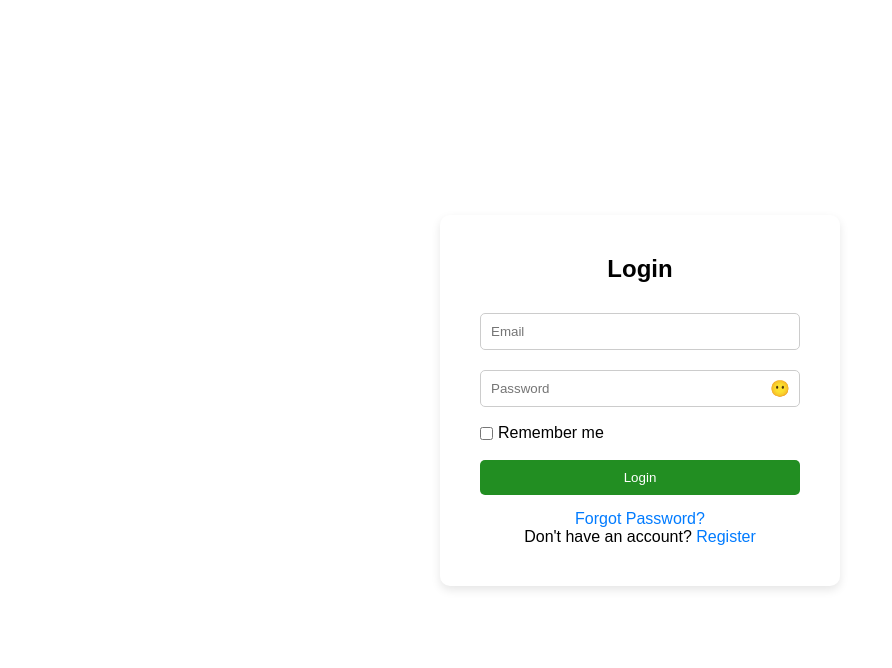
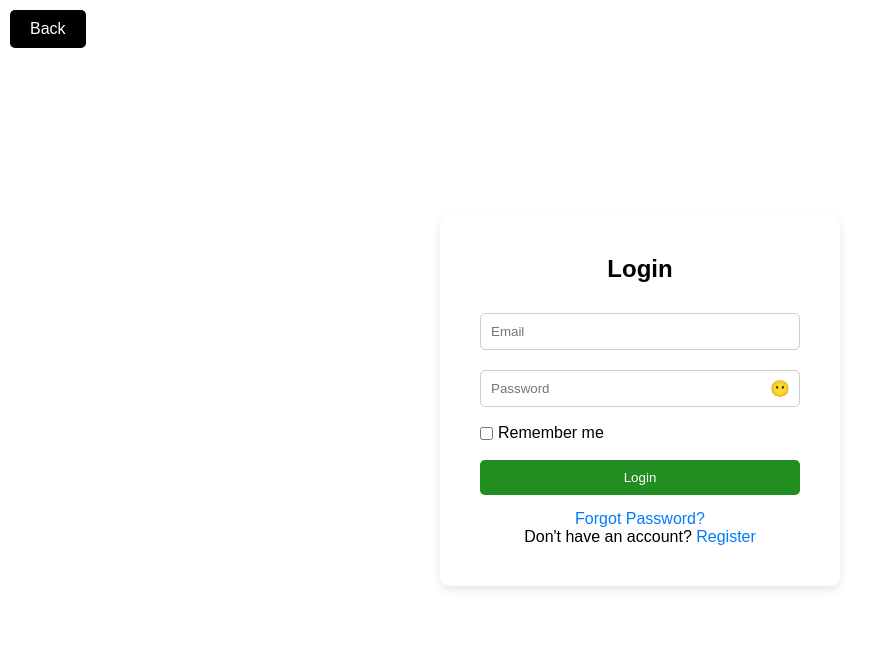
Before and after one commit to AnasBadawieh/IkasWeb, a plain HTML site: page LoginRegister/index.html in a window 1280 px wide. Shown: the whole page, without its empty margins (0-892 px from the left). Drawn offline with Linux system fonts and the light colour scheme.

Commit message:
Login Added Back Button

```diff
--- a/LoginRegister/index.html
+++ b/LoginRegister/index.html
@@ -7,6 +7,7 @@
     <link rel="stylesheet" href="style.css">
 </head>
 <body>
+    <a href="../Homepage/index.html" class="back-button">Back</a>
     <div class="container">
         <div class="moving-bg"></div>
         <div id="formContainer" class="form-container">
--- a/LoginRegister/style.css
+++ b/LoginRegister/style.css
@@ -17,3 +17,18 @@ body { display: flex; justify-content: center; align-items: center; height: 100v
 .remember-me input { margin-right: 5px; }
 .moving-bg { position: absolute; top: -50px; left: -50px; width: 500px; height: 500px; background: rgba(255, 255, 255, 0.2); border-radius: 50%; animation: moveBg 6s infinite alternate ease-in-out; }
 @keyframes moveBg { 0% { transform: translateX(0); } 100% { transform: translateX(50px); } }
+.back-button {
+    position: absolute;
+    top: 10px;
+    left: 10px;
+    padding: 10px 20px;
+    background-color: #000000;
+    color: white;
+    text-decoration: none;
+    border-radius: 5px;
+    font-size: 16px;
+}
+
+.back-button:hover {
+    background-color: #0056b3;
+}
```
